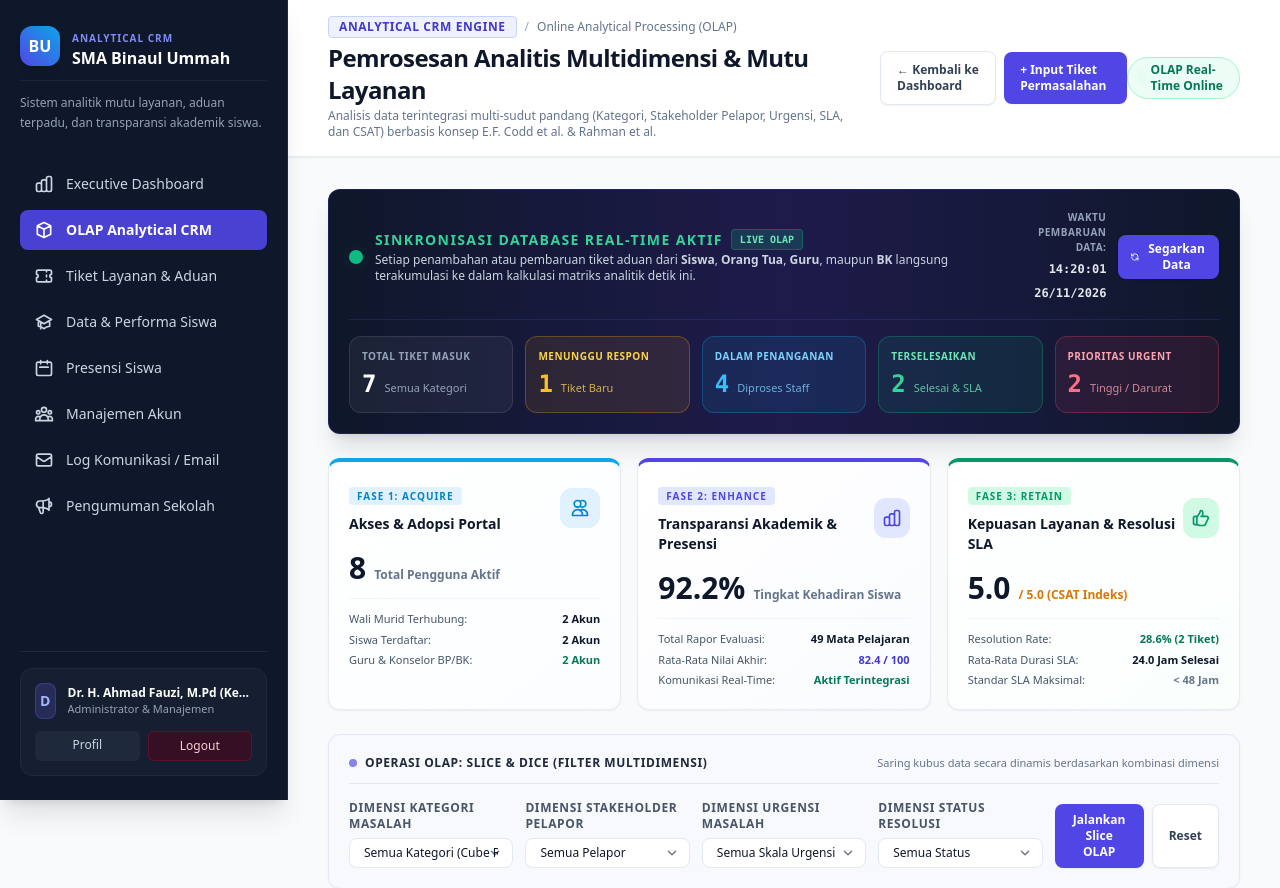
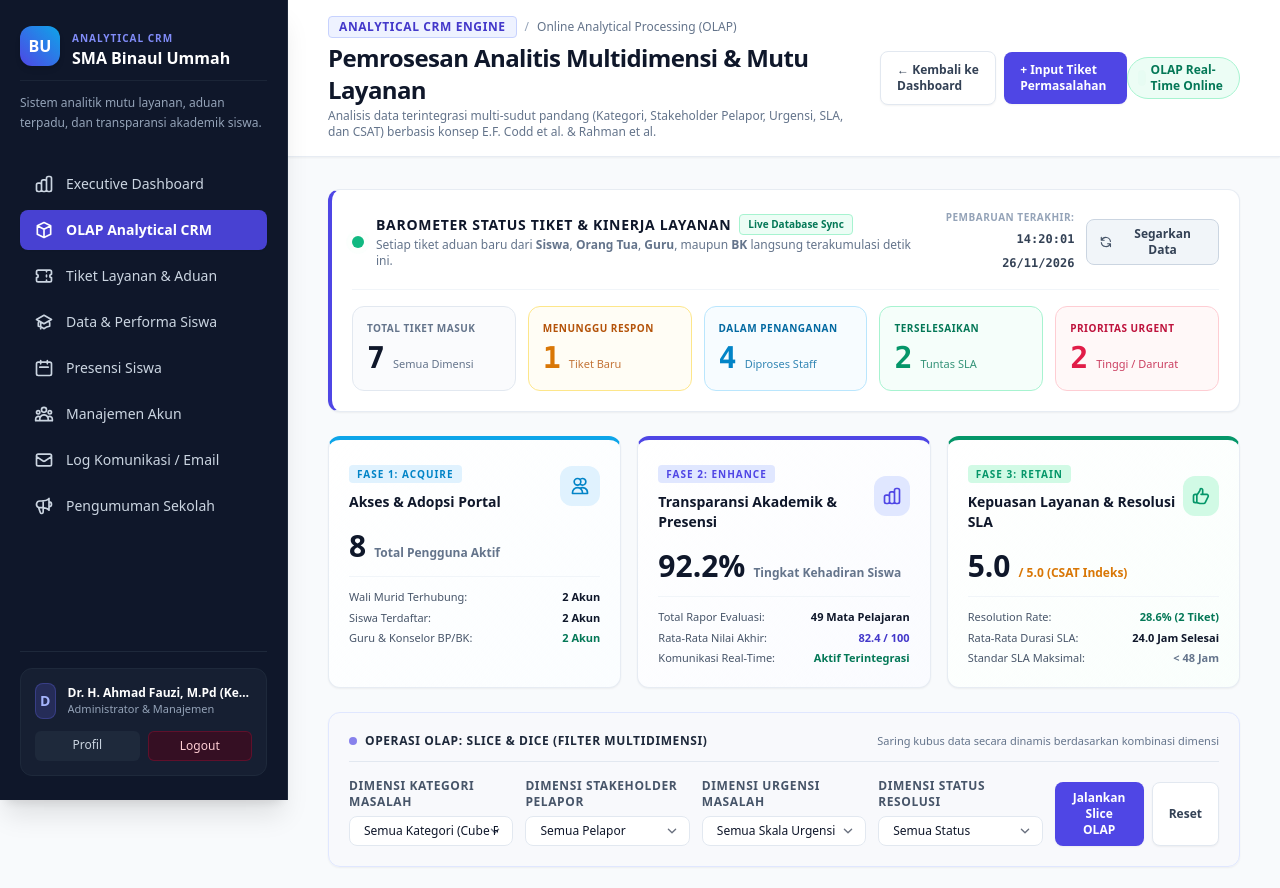
Before and after one commit to irsyadibdrrhmn/crm-bu-v2, a Laravel app: page /analytics/olap in a window 1280 px wide. Shown: the top 888 px of the page. Run offline with Laravel 12, Linux system fonts and the light colour scheme; a user stored in the database is signed in; data comes from the database, SQL or seed files in the repository; style sheets or scripts are compiled from the project's sources.

Commit message:
fix: refine OLAP real-time barometer card styling to light theme with high contrast

```diff
--- a/resources/views/analytics/olap.blade.php
+++ b/resources/views/analytics/olap.blade.php
@@ -23,30 +23,32 @@
 
     <div class="space-y-6">
         <!-- 0. REAL-TIME DATA STATUS & TICKET BAROMETER -->
-        <div class="panel p-5 bg-gradient-to-r from-slate-900 via-indigo-950 to-slate-900 text-white shadow-xl border border-indigo-900/50">
-            <div class="flex flex-col lg:flex-row lg:items-center lg:justify-between gap-4 pb-4 border-b border-indigo-800/40">
+        <div class="panel p-5 border-l-4 border-l-indigo-600 bg-white shadow-sm">
+            <div class="flex flex-col lg:flex-row lg:items-center lg:justify-between gap-4 pb-4 border-b border-slate-100">
                 <div class="flex items-center gap-3">
-                    <span class="relative flex h-3.5 w-3.5">
+                    <span class="relative flex h-3 w-3">
                         <span class="animate-ping absolute inline-flex h-full w-full rounded-full bg-emerald-400 opacity-75"></span>
-                        <span class="relative inline-flex rounded-full h-3.5 w-3.5 bg-emerald-500"></span>
+                        <span class="relative inline-flex rounded-full h-3 w-3 bg-emerald-500"></span>
                     </span>
                     <div>
                         <div class="flex items-center gap-2">
-                            <h2 class="text-sm font-extrabold uppercase tracking-widest text-emerald-400">Sinkronisasi Database Real-Time Aktif</h2>
-                            <span class="text-[10px] bg-emerald-500/20 text-emerald-300 border border-emerald-500/30 px-2 py-0.5 rounded font-mono font-bold">LIVE OLAP</span>
+                            <h2 class="text-sm font-extrabold text-slate-900 uppercase tracking-wider">Barometer Status Tiket & Kinerja Layanan</h2>
+                            <span class="inline-flex items-center px-2 py-0.5 rounded text-[10px] font-bold bg-emerald-50 text-emerald-700 border border-emerald-200">
+                                Live Database Sync
+                            </span>
                         </div>
-                        <p class="text-xs text-slate-300 mt-0.5">
-                            Setiap penambahan atau pembaruan tiket aduan dari <strong>Siswa</strong>, <strong>Orang Tua</strong>, <strong>Guru</strong>, maupun <strong>BK</strong> langsung terakumulasi ke dalam kalkulasi matriks analitik detik ini.
+                        <p class="text-xs text-slate-500 mt-0.5">
+                            Setiap tiket aduan baru dari <strong>Siswa</strong>, <strong>Orang Tua</strong>, <strong>Guru</strong>, maupun <strong>BK</strong> langsung terakumulasi detik ini.
                         </p>
                     </div>
                 </div>
                 <div class="flex items-center gap-3">
                     <div class="text-right">
-                        <span class="text-[10px] text-slate-400 block uppercase tracking-wider font-semibold">Waktu Pembaruan Data:</span>
-                        <span class="text-xs font-mono font-bold text-slate-200">{{ $lastRefreshedAt }}</span>
+                        <span class="text-[10px] text-slate-400 block uppercase tracking-wider font-semibold">Pembaruan Terakhir:</span>
+                        <span class="text-xs font-mono font-bold text-slate-700">{{ $lastRefreshedAt }}</span>
                     </div>
-                    <button onclick="window.location.reload()" class="px-3 py-1.5 bg-indigo-600 hover:bg-indigo-500 text-white rounded-lg text-xs font-semibold flex items-center gap-1.5 transition shadow">
-                        <svg class="h-3.5 w-3.5" fill="none" viewBox="0 0 24 24" stroke="currentColor">
+                    <button onclick="window.location.reload()" class="px-3 py-1.5 bg-slate-100 hover:bg-slate-200 text-slate-700 border border-slate-300 rounded-lg text-xs font-semibold flex items-center gap-1.5 transition">
+                        <svg class="h-3.5 w-3.5 text-slate-600" fill="none" viewBox="0 0 24 24" stroke="currentColor">
                             <path stroke-linecap="round" stroke-linejoin="round" stroke-width="2" d="M4 4v5h.582m15.356 2A8.001 8.001 0 004.582 9m0 0H9m11 11v-5h-.581m0 0a8.003 8.003 0 01-15.357-2m15.357 2H15" />
                         </svg>
                         Segarkan Data
@@ -56,39 +58,43 @@
 
             <!-- Barometer Grid Counter -->
             <div class="grid grid-cols-2 sm:grid-cols-3 lg:grid-cols-5 gap-3 pt-4">
-                <div class="bg-white/5 border border-white/10 rounded-xl p-3">
-                    <span class="text-[10px] font-bold uppercase tracking-wider text-slate-400 block">Total Tiket Masuk</span>
+                <div class="p-3.5 rounded-xl border border-slate-200 bg-slate-50/70">
+                    <span class="text-[10px] font-bold uppercase tracking-wider text-slate-500 block">Total Tiket Masuk</span>
                     <div class="flex items-baseline gap-2 mt-1">
-                        <span class="text-2xl font-black text-white font-mono">{{ $totalTicketsAll }}</span>
-                        <span class="text-[11px] text-slate-400">Semua Kategori</span>
+                        <span class="text-3xl font-black text-slate-900 font-mono">{{ $totalTicketsAll }}</span>
+                        <span class="text-[11px] text-slate-500 font-medium">Semua Dimensi</span>
                     </div>
                 </div>
-                <div class="bg-amber-500/10 border border-amber-500/30 rounded-xl p-3">
-                    <span class="text-[10px] font-bold uppercase tracking-wider text-amber-300 block">Menunggu Respon</span>
+
+                <div class="p-3.5 rounded-xl border border-amber-200 bg-amber-50/50">
+                    <span class="text-[10px] font-bold uppercase tracking-wider text-amber-700 block">Menunggu Respon</span>
                     <div class="flex items-baseline gap-2 mt-1">
-                        <span class="text-2xl font-black text-amber-400 font-mono">{{ $openTickets }}</span>
-                        <span class="text-[11px] text-amber-300/80">Tiket Baru</span>
+                        <span class="text-3xl font-black text-amber-600 font-mono">{{ $openTickets }}</span>
+                        <span class="text-[11px] text-amber-700/80 font-medium">Tiket Baru</span>
                     </div>
                 </div>
-                <div class="bg-sky-500/10 border border-sky-500/30 rounded-xl p-3">
-                    <span class="text-[10px] font-bold uppercase tracking-wider text-sky-300 block">Dalam Penanganan</span>
+
+                <div class="p-3.5 rounded-xl border border-sky-200 bg-sky-50/50">
+                    <span class="text-[10px] font-bold uppercase tracking-wider text-sky-700 block">Dalam Penanganan</span>
                     <div class="flex items-baseline gap-2 mt-1">
-                        <span class="text-2xl font-black text-sky-400 font-mono">{{ $inProgressTickets }}</span>
-                        <span class="text-[11px] text-sky-300/80">Diproses Staff</span>
+                        <span class="text-3xl font-black text-sky-600 font-mono">{{ $inProgressTickets }}</span>
+                        <span class="text-[11px] text-sky-700/80 font-medium">Diproses Staff</span>
                     </div>
                 </div>
-                <div class="bg-emerald-500/10 border border-emerald-500/30 rounded-xl p-3">
-                    <span class="text-[10px] font-bold uppercase tracking-wider text-emerald-300 block">Terselesaikan</span>
+
+                <div class="p-3.5 rounded-xl border border-emerald-200 bg-emerald-50/50">
+                    <span class="text-[10px] font-bold uppercase tracking-wider text-emerald-700 block">Terselesaikan</span>
                     <div class="flex items-baseline gap-2 mt-1">
-                        <span class="text-2xl font-black text-emerald-400 font-mono">{{ $resolvedTickets }}</span>
-                        <span class="text-[11px] text-emerald-300/80">Selesai & SLA</span>
+                        <span class="text-3xl font-black text-emerald-600 font-mono">{{ $resolvedTickets }}</span>
+                        <span class="text-[11px] text-emerald-700/80 font-medium">Tuntas SLA</span>
                     </div>
                 </div>
-                <div class="bg-rose-500/10 border border-rose-500/30 rounded-xl p-3 col-span-2 sm:col-span-1">
-                    <span class="text-[10px] font-bold uppercase tracking-wider text-rose-300 block">Prioritas Urgent</span>
+
+                <div class="p-3.5 rounded-xl border border-rose-200 bg-rose-50/50 col-span-2 sm:col-span-1">
+                    <span class="text-[10px] font-bold uppercase tracking-wider text-rose-700 block">Prioritas Urgent</span>
                     <div class="flex items-baseline gap-2 mt-1">
-                        <span class="text-2xl font-black text-rose-400 font-mono">{{ $urgentTickets }}</span>
-                        <span class="text-[11px] text-rose-300/80">Tinggi / Darurat</span>
+                        <span class="text-3xl font-black text-rose-600 font-mono">{{ $urgentTickets }}</span>
+                        <span class="text-[11px] text-rose-700/80 font-medium">Tinggi / Darurat</span>
                     </div>
                 </div>
             </div>
```
